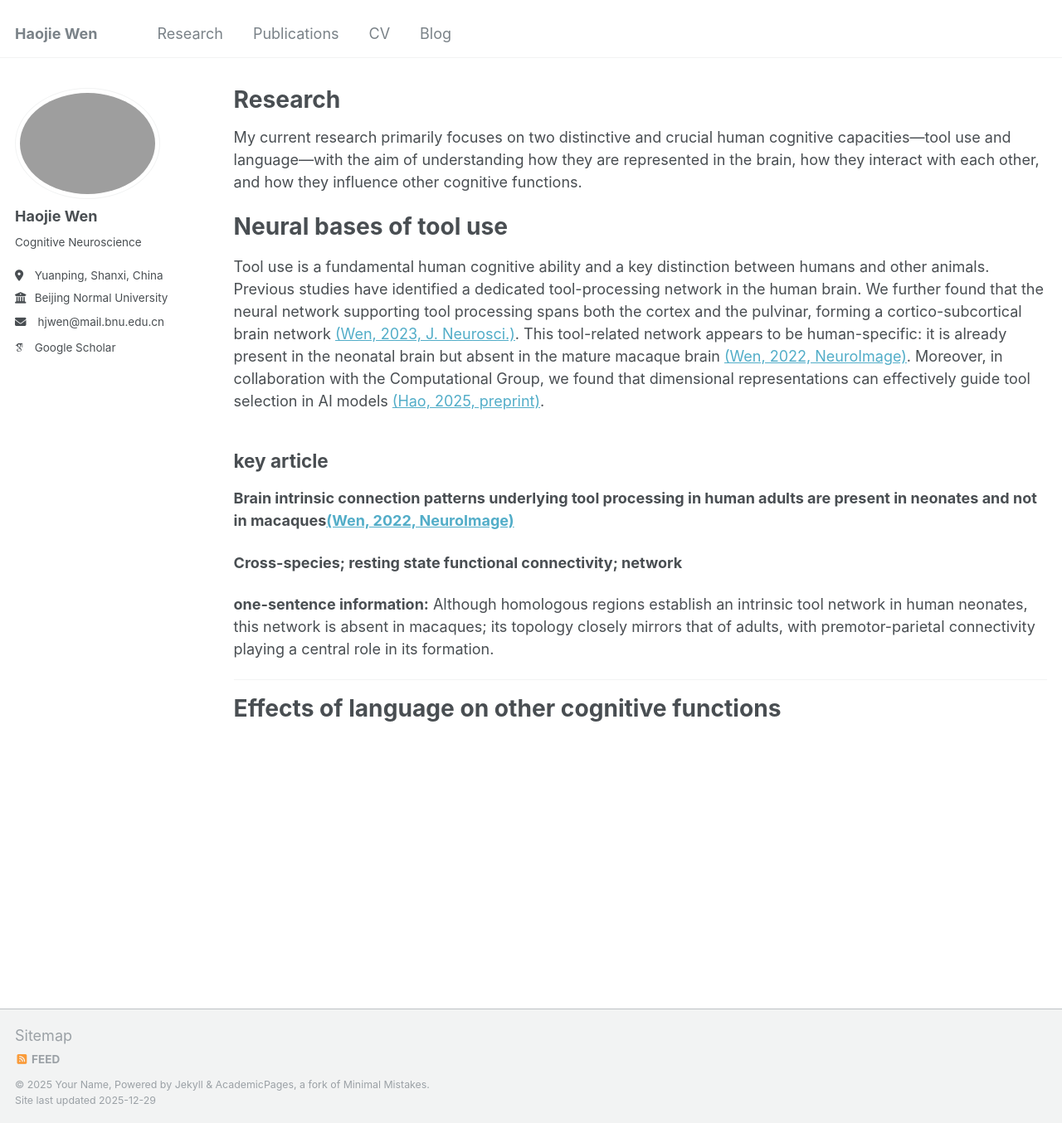
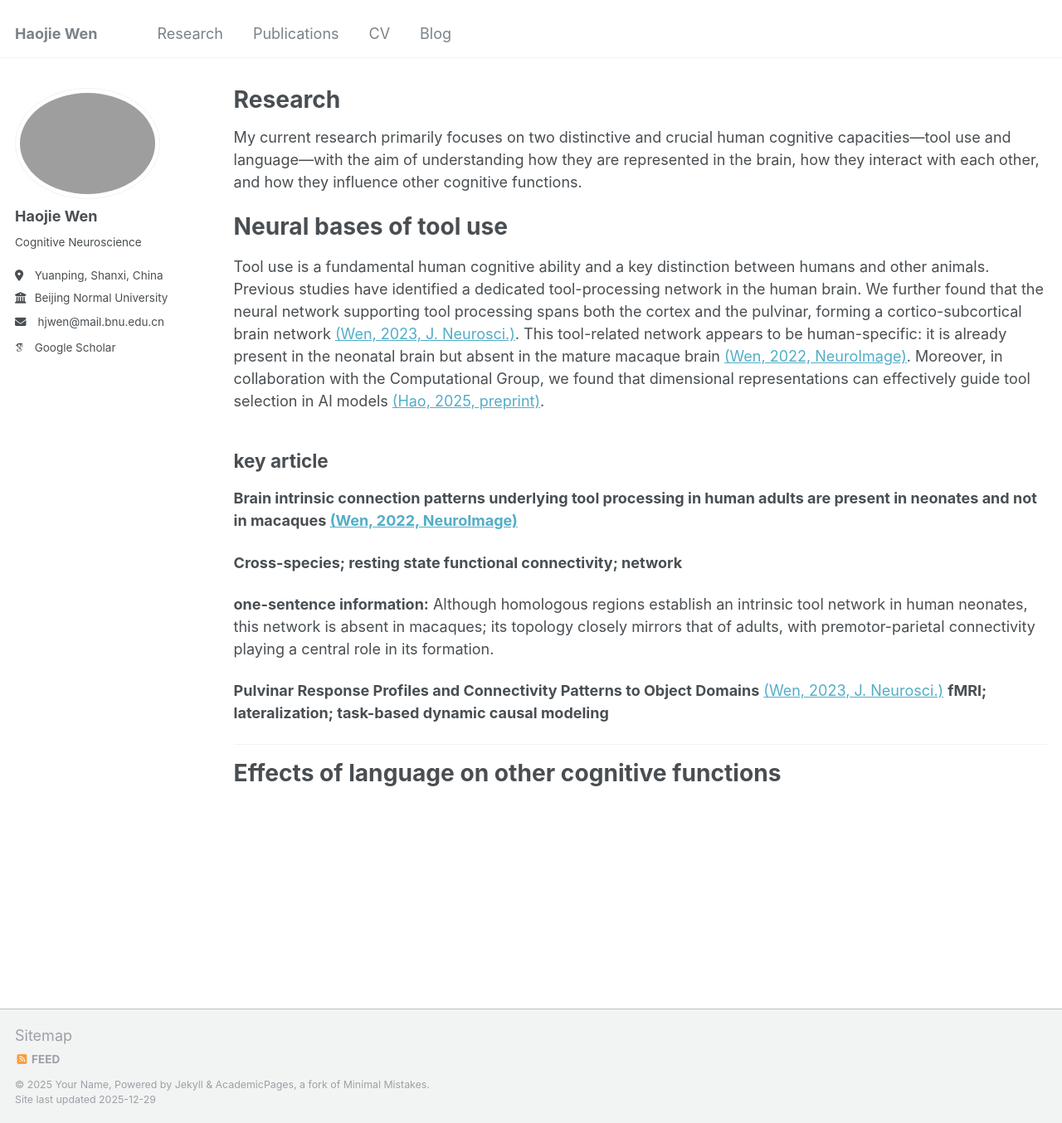
Before and after one commit to happyhaojie/happyhaojie.github.io, a Jekyll site: the page built from _pages/research.md, in a window 1280 px wide and 1354 px high. Shown: the whole window at 83% size. Built offline with Jekyll 4.4.1, drawn with Linux system fonts in a browser that asks for light colours; some web fonts are replaced.

Commit message:
Update research.md

```diff
--- a/_pages/research.md
+++ b/_pages/research.md
@@ -11,11 +11,14 @@ My current research primarily focuses on two distinctive and crucial human cogni
 
 Tool use is a fundamental human cognitive ability and a key distinction between humans and other animals. Previous studies have identified a dedicated tool-processing network in the human brain. We further found that the neural network supporting tool processing spans both the cortex and the pulvinar, forming a cortico-subcortical brain network [(Wen, 2023, J. Neurosci.)](/files/Wen_2023_JN). This tool-related network appears to be human-specific: it is already present in the neonatal brain but absent in the mature macaque brain [(Wen, 2022, NeuroImage)](/files/Wen_2022_NeuroImage.pdf). Moreover, in collaboration with the Computational Group, we found that dimensional representations can effectively guide tool selection in AI models [(Hao, 2025, preprint)](/files/Hao_2025_preprint.pdf).
 ## key article
-**Brain intrinsic connection patterns underlying tool processing in human adults are present in neonates and not in macaques[(Wen, 2022, NeuroImage)](/files/Wen_2022_NeuroImage.pdf)**
+**Brain intrinsic connection patterns underlying tool processing in human adults are present in neonates and not in macaques [(Wen, 2022, NeuroImage)](/files/Wen_2022_NeuroImage.pdf)**
 
 **Cross-species; resting state functional connectivity; network**
 
 **one-sentence information:** Although homologous regions establish an intrinsic tool network in human neonates, this network is absent in macaques; its topology closely mirrors that of adults, with premotor-parietal connectivity playing a central role in its formation.
 
+**Pulvinar Response Profiles and Connectivity Patterns to Object Domains** [(Wen, 2023, J. Neurosci.)](/files/Wen_2023_JN)
+**fMRI; lateralization; task-based dynamic causal modeling**
+
 ---
 # Effects of language on other cognitive functions
```
